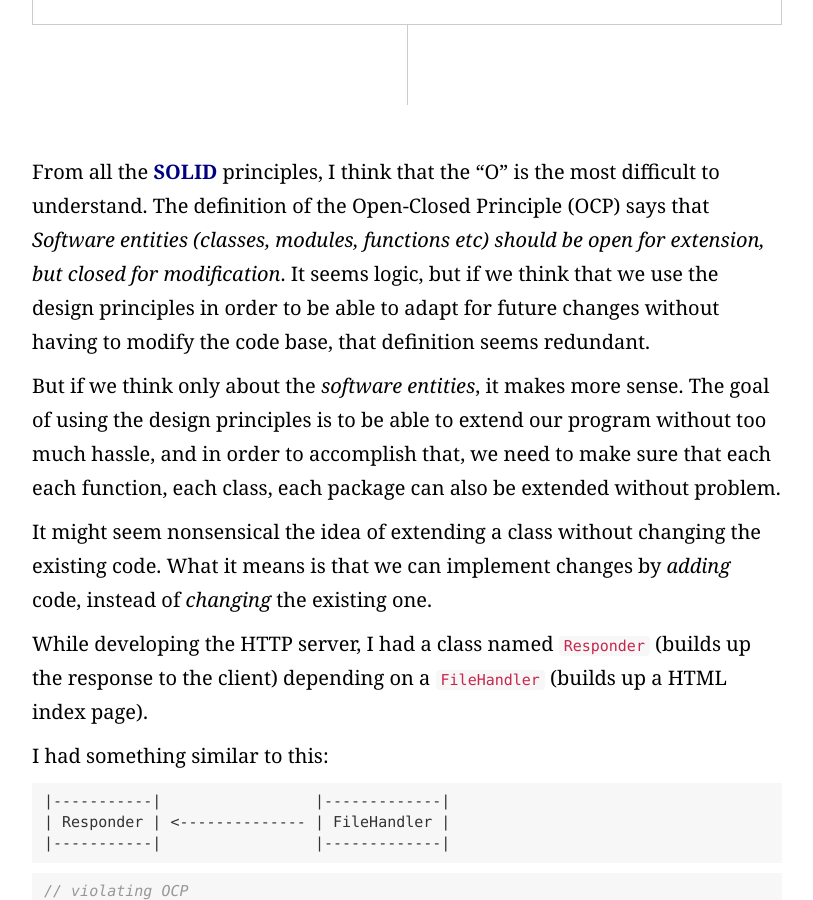
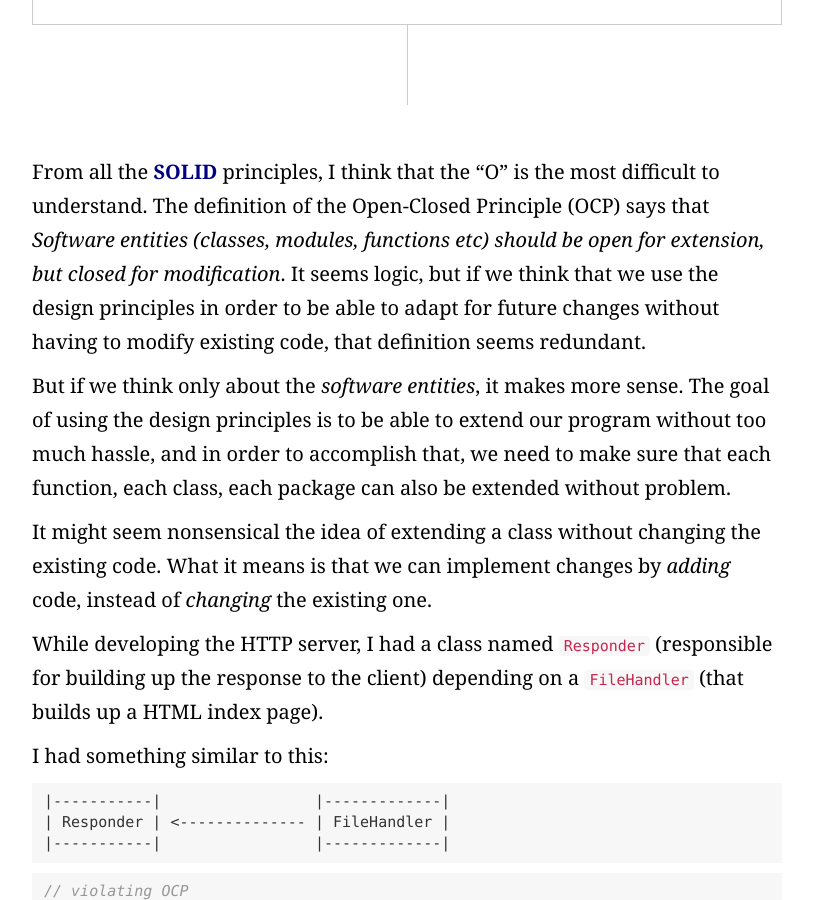
Before and after one commit to pwdd/pwdd.github.io, a Jekyll site: the page built from _posts/2016-11-27-the-open-closed-principle.md, in a window 1280 px wide and 900 px high, scrolled down 218 px. Shown: the whole window, without its empty margins (233-1046 px from the left). Built offline with Jekyll 4.4.1, drawn with Linux system fonts in a browser that asks for light colours; nearby versions of some CDN libraries; some web fonts are replaced; some of the changed text lies outside the part shown.

Commit message:
edit 1 ocp

```diff
--- a/_posts/2016-11-27-the-open-closed-principle.md
+++ b/_posts/2016-11-27-the-open-closed-principle.md
@@ -6,13 +6,13 @@ category: apprenticeship
 tags: [design-principles]
 ---
 
-From all the [SOLID](https://en.wikipedia.org/wiki/SOLID_(object-oriented_design)) principles, I think that the "O" is the most difficult to understand. The definition of the Open-Closed Principle (OCP) says that *Software entities (classes, modules, functions etc) should be open for extension, but closed for modification*. It seems logic, but if we think that we use the design principles in order to be able to adapt for future changes without having to modify the code base, that definition seems redundant. <!--more-->
+From all the [SOLID](https://en.wikipedia.org/wiki/SOLID_(object-oriented_design)) principles, I think that the "O" is the most difficult to understand. The definition of the Open-Closed Principle (OCP) says that *Software entities (classes, modules, functions etc) should be open for extension, but closed for modification*. It seems logic, but if we think that we use the design principles in order to be able to adapt for future changes without having to modify existing code, that definition seems redundant. <!--more-->
 
-But if we think only about the *software entities*, it makes more sense. The goal of using the design principles is to be able to extend our program without too much hassle, and in order to accomplish that, we need to make sure that each each function, each class, each package can also be extended without problem.
+But if we think only about the *software entities*, it makes more sense. The goal of using the design principles is to be able to extend our program without too much hassle, and in order to accomplish that, we need to make sure that each function, each class, each package can also be extended without problem.
 
 It might seem nonsensical the idea of extending a class without changing the existing code. What it means is that we can implement changes by *adding* code, instead of *changing* the existing one.
 
-While developing the HTTP server, I had a class named `Responder` (builds up the response to the client) depending on a `FileHandler` (builds up a HTML index page).
+While developing the HTTP server, I had a class named `Responder` (responsible for building up the response to the client) depending on a `FileHandler` (that builds up a HTML index page).
 
 I had something similar to this:
 
```
Also changed, not shown: other parts of _posts/2016-11-27-the-open-closed-principle.md (+2 -2 lines).
